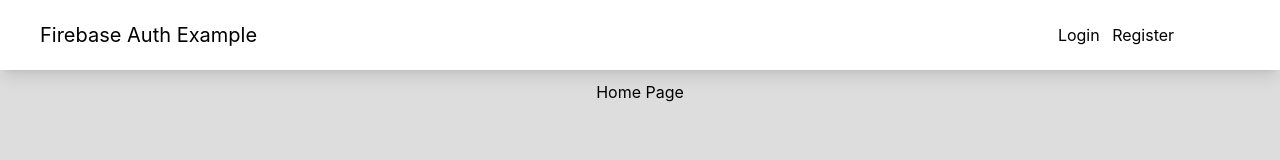
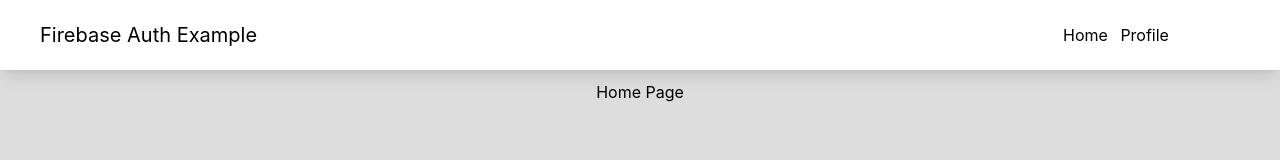
Before and after one commit to Chia1104/firebase-auth-vite, a Vue app: page /home in a window 1280 px wide. Shown: the top 160 px of the page. Built offline with nearby package versions, Linux system fonts and the light colour scheme; no server answers.

Commit message:
:sparkles: Vue Router guard done

```diff
--- a/firebase/config.js
+++ b/firebase/config.js
@@ -13,5 +13,6 @@ const firebaseConfig = {
 
 initializeApp(firebaseConfig)
 const firebaseAuth = getAuth()
+// console.debug('firebaseAuth', firebaseAuth)
 
 export { firebaseAuth }
--- a/src/components/Nav.vue
+++ b/src/components/Nav.vue
@@ -1,14 +1,15 @@
 <script setup>
-import { useStore } from 'vuex';
-import { computed, onActivated } from "vue";
+import {firebaseAuth} from "../../firebase/config";
 
-const store = useStore()
-const userState = computed(() => store.state.auth.userDetails)
-const getUser = () => store.dispatch('getUserAction')
-
-onActivated (() => {
-  getUser()
-})
+const getUser = () => {
+  try {
+    const user = firebaseAuth.currentUser;
+    if(!user) return false;
+    else return user;
+  } catch (error) {
+    return false;
+  }
+}
 
 </script>
 
@@ -23,15 +24,15 @@ onActivated (() => {
         </div>
       </div>
       <div class="md:flex items-center w-[20%] sm:hidden justify-center">
-        <div v-if="userState.isSignIn">
+        <div v-if="getUser">
           <router-link to="/" class="text-primary mr-2">
             Home
           </router-link>
           <router-link to="/profile" class="text-primary mr-2">
-            {{ userState.userData.displayName }}
+            Profile
           </router-link>
         </div>
-        <div v-if="!userState.isSignIn">
+        <div v-if="!getUser">
           <router-link to="/login" class="text-primary mr-2">
             Login
           </router-link>
--- a/src/router/index.js
+++ b/src/router/index.js
@@ -5,13 +5,27 @@ import ProfilePage from "../pages/ProfilePage.vue";
 import LoginPage from "../pages/LoginPage.vue";
 import RegisterPage from "../pages/RegisterPage.vue";
 import NotFoundPage from "../pages/exceptions/NotFoundPage.vue";
+import { firebaseAuth } from '../../firebase/config';
+
+const getUser = () => {
+    try {
+        const user = firebaseAuth.currentUser;
+        if(!user) return false;
+        else return user;
+    } catch (error) {
+        return false;
+    }
+}
 
 const routes = [
     {
-        path: "/testpage", component: TestPage
+        path: "/testpage",
+        name: 'TestPage',
+        component: TestPage
     },
     {
         path: "/home",
+        name: 'HomePage',
         component: HomePage,
         meta: {
             requiresAuth: true
@@ -19,6 +33,7 @@ const routes = [
     },
     {
         path: "/profile",
+        name: 'ProfilePage',
         component: ProfilePage,
         meta: {
             requiresAuth: true
@@ -30,10 +45,12 @@ const routes = [
     },
     {
         path: "/login",
+        name: 'LoginPage',
         component: LoginPage
     },
     {
         path: "/register",
+        name: 'RegisterPage',
         component: RegisterPage
     },
     {
@@ -47,10 +64,11 @@ const router = createRouter({
     routes
 });
 
-// router.beforeEach((to, from) => {
-//     // ...
-//     // 返回 false 以取消导航
-//     return false
-// })
+router.beforeEach((to, from, next) => {
+    if (to.name !== 'LoginPage' && !getUser) next({ name: 'LoginPage' })
+    else if (to.name === 'LoginPage' && getUser) next({ name: 'HomePage' })
+    else if (to.name === 'RegisterPage' && getUser) next({ name: 'HomePage' })
+    else next()
+})
 
 export default router;
```
